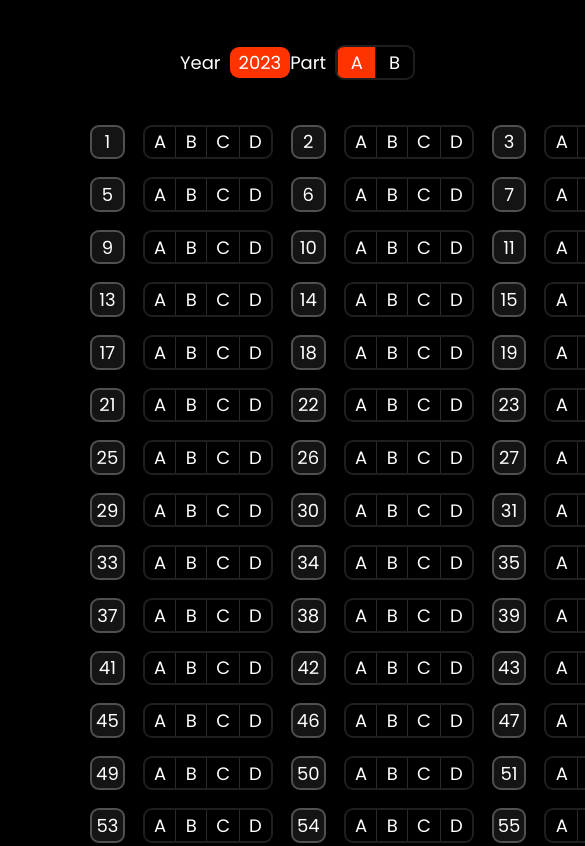
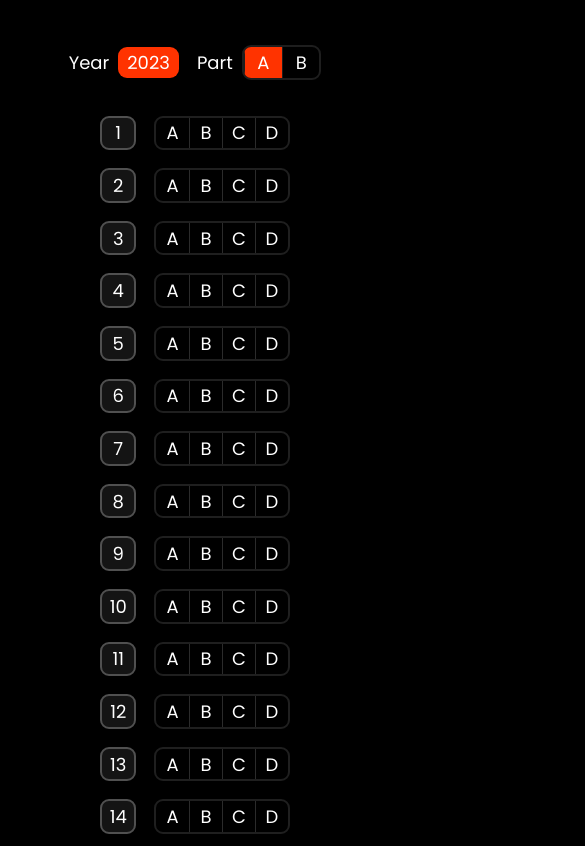
Before and after one commit to ImSreyas/lbsMcaMarkChecker, a plain HTML site: page index.html in a window 390 px wide. Shown: the top 846 px of the page, 585 px wide, since content can reach past the window. Drawn offline with Linux system fonts and the light colour scheme.

Commit message:
app is now responsive

```diff
--- a/main.css
+++ b/main.css
@@ -11,62 +11,88 @@ html {
   margin: 0;
   padding: 0;
 }
+/* -scroll bar  */
+::selection {
+  background-color: var(--primaryColor);
+  color: var(--primaryBackground);
+}
+::-webkit-scrollbar {
+  background-color: var(--primaryBackground);
+  border-radius: 100px;
+  width: 0.3rem;
+}
+::-webkit-scrollbar-track {
+  width: 10px;
+}
+::-webkit-scrollbar-thumb {
+  background-color: var(--primaryColor);
+  border-radius: 50rem;
+  /* border: .05rem solid rgb(255, 255, 255); */
+}
+/* ::-webkit-scrollbar-thumb:hover{
+
+} */
+::-webkit-scrollbar-thumb:active {
+  background-color: rgb(214, 43, 0);
+}
+/* -main container  */
 .main-container {
   background-color: var(--primaryBackground);
   color: white;
   padding-block-end: 5rem;
 }
 /* -top tool bar  */
-.basic-data-container{
-    padding: 2.5rem 10rem 0rem;
+.basic-data-container {
+  padding: 2.5rem 0 0;
   display: flex;
-    justify-content: space-between;
+  justify-content: center;
   align-items: center;
+  gap: 45vw;
 }
-.year-container{
+.year-container {
   display: flex;
   justify-content: center;
   align-items: center;
 }
-.year-label{
+.year-label {
   display: flex;
   justify-content: center;
   align-items: center;
 }
-.year-option{
-    border-radius: .5rem;
-    padding: .1rem .5rem;
-    margin-inline-start: .5rem;
+.year-option {
+  border-radius: 0.5rem;
+  padding: 0.1rem 0.5rem;
+  margin-inline-start: 0.5rem;
   background-color: var(--primaryColor);
   cursor: pointer;
 }
-.part-container{
+.part-container {
   display: flex;
   justify-content: center;
   align-items: center;
 }
-.part-option-container{
+.part-option-container {
   display: flex;
   justify-content: center;
   align-items: center;
   border: 2px solid rgb(30, 30, 30);
-    border-radius: .5rem;
-    margin-inline-start: .5rem;
+  border-radius: 0.5rem;
+  margin-inline-start: 0.5rem;
   overflow: hidden;
 }
-.part-option-container div{
-    padding: .1rem .7rem;
+.part-option-container div {
+  padding: 0.1rem 0.7rem;
   border-inline-start: 1px solid rgb(30, 30, 30);
   cursor: pointer;
 }
-.part-option-container div[selected="true"]{
+.part-option-container div[selected="true"] {
   background-color: var(--primaryColor);
 }
 /* -middle container  */
 .option-container {
   height: 100%;
   width: 100%;
-  padding: 2rem 5rem;
+  padding: 2rem 5vw;
   display: grid;
   grid-template-columns: 1fr 1fr 1fr 1fr;
   grid-template-rows: repeat(30, 1fr);
@@ -76,7 +102,7 @@ html {
 }
 .option {
   display: flex;
-  margin-block: 0.5rem;
+  margin-block-end: 1rem;
 }
 .question-number-container {
   width: 2rem;
@@ -113,7 +139,7 @@ html {
 /* -tool  */
 .tool-container {
   width: 100%;
-  padding: 0.5rem 5rem;
+  padding: 0.5rem 0;
   display: flex;
   justify-content: center;
   align-items: center;
@@ -137,7 +163,7 @@ html {
 .result-btn:active {
   background-color: rgb(184, 37, 0);
 }
-.clear-btn:active{
+.clear-btn:active {
   background-color: rgb(5, 5, 5);
 }
 .result-container {
@@ -147,3 +173,28 @@ html {
   border-radius: 0.75rem;
   border: 2px solid rgb(35, 35, 35);
 }
+
+@media (width <= 1000px) {
+  .option-container {
+    grid-template-columns: repeat(3, 1fr);
+    grid-template-rows: repeat(40, 1fr);
+  }
+}
+@media (width <= 820px) {
+  .option-container {
+    grid-template-columns: repeat(2, 1fr);
+    grid-template-rows: repeat(60, 1fr);
+  }
+  .basic-data-container {
+    gap: 1rem;
+  }
+}
+@media (width <= 620px) {
+  .option-container {
+    grid-template-columns: repeat(1, 1fr);
+    grid-template-rows: repeat(120, 1fr);
+  }
+  .tool-container {
+    flex-direction: column;
+  }
+}
```
Lines whose indentation alone changed are shown as unchanged.
